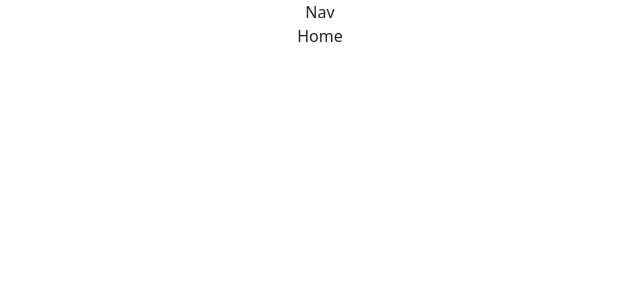
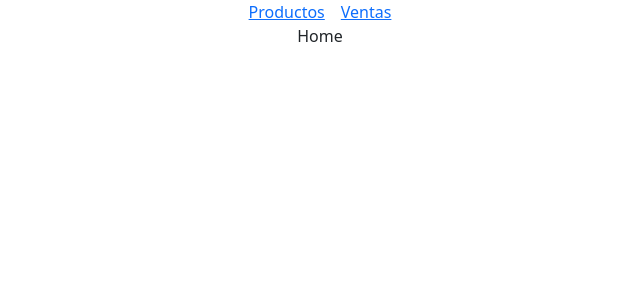
Before and after one commit to leonelborgesdev/cloudinaryReact, a React (Create React App) app: page / in a window 1280 px wide. Shown: the top 300 px of the page, without its empty margins (320-960 px from the left). Built offline with nearby package versions, Linux system fonts and the light colour scheme.

Commit message:
Navegacion css

```diff
--- /dev/null
+++ b/src/components/Nav/Nav.css
@@ -0,0 +1,6 @@
+.container_nav{
+    display: flex;
+    align-items: center;
+    justify-content: center;
+    gap: 1rem;
+}
--- a/src/components/Nav/Nav.jsx
+++ b/src/components/Nav/Nav.jsx
@@ -1,5 +1,12 @@
 import React from "react";
+import { Link } from "react-router-dom";
+import "./Nav.css";
 
 export const Nav = () => {
-  return <div>Nav</div>;
+  return (
+    <div className="container_nav">
+      <Link to={"/products"}>Productos</Link>
+      <Link to={"/sales"}>Ventas</Link>
+    </div>
+  );
 };
```
